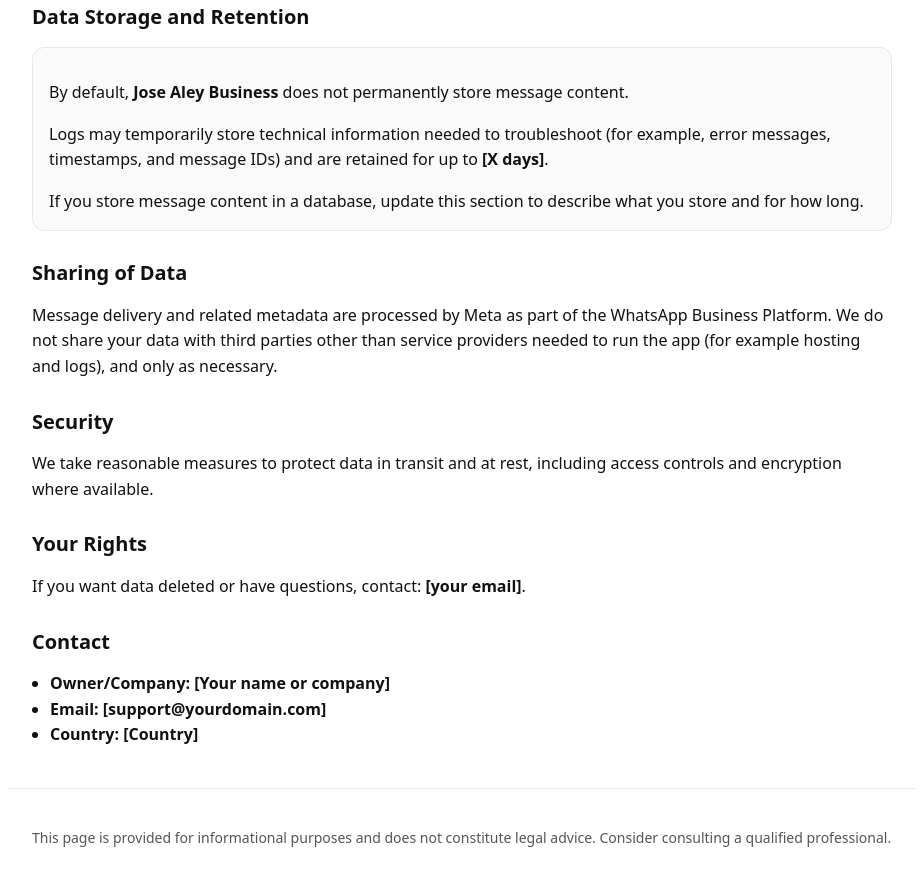
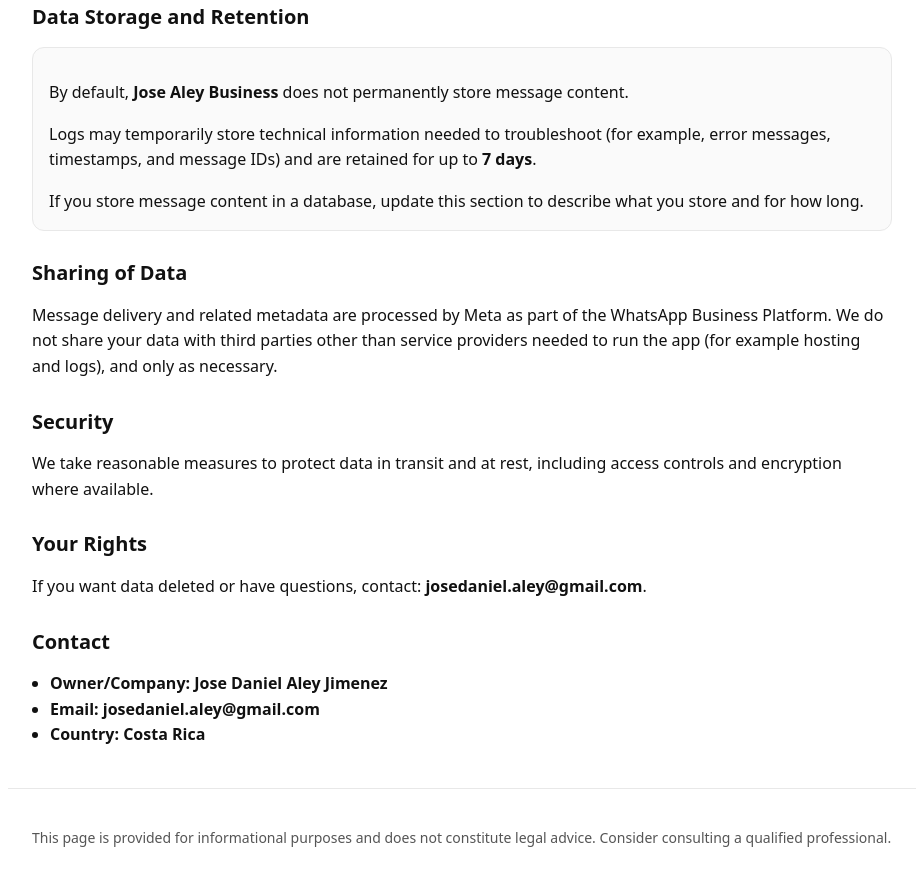
Before and after one commit to aley25/privacypolicy, a plain HTML site: page index.html in a window 1280 px wide. Shown: the part 654-1541 px from the top of the page, without its empty margins (178-1101 px from the left). Drawn offline with Linux system fonts and the light colour scheme.

Commit message:
label modification

```diff
--- a/index.html
+++ b/index.html
@@ -64,7 +64,7 @@
         </p>
         <p>
           Logs may temporarily store technical information needed to troubleshoot (for example, error messages, timestamps,
-          and message IDs) and are retained for up to <span class="placeholder">[X days]</span>.
+          and message IDs) and are retained for up to <span class="placeholder">7 days</span>.
         </p>
         <p style="margin-bottom:0;">
           If you store message content in a database, update this section to describe what you store and for how long.
@@ -91,16 +91,16 @@
     <section>
       <h2>Your Rights</h2>
       <p>
-        If you want data deleted or have questions, contact: <span class="placeholder">[your email]</span>.
+        If you want data deleted or have questions, contact: <span class="placeholder">josedaniel.aley@gmail.com</span>.
       </p>
     </section>
 
     <section>
       <h2>Contact</h2>
       <ul>
-        <li><strong>Owner/Company:</strong> <span class="placeholder">[Your name or company]</span></li>
-        <li><strong>Email:</strong> <span class="placeholder">[support@yourdomain.com]</span></li>
-        <li><strong>Country:</strong> <span class="placeholder">[Country]</span></li>
+        <li><strong>Owner/Company:</strong> <span class="placeholder">Jose Daniel Aley Jimenez</span></li>
+        <li><strong>Email:</strong> <span class="placeholder">josedaniel.aley@gmail.com</span></li>
+        <li><strong>Country:</strong> <span class="placeholder">Costa Rica</span></li>
       </ul>
     </section>
   </main>
```
